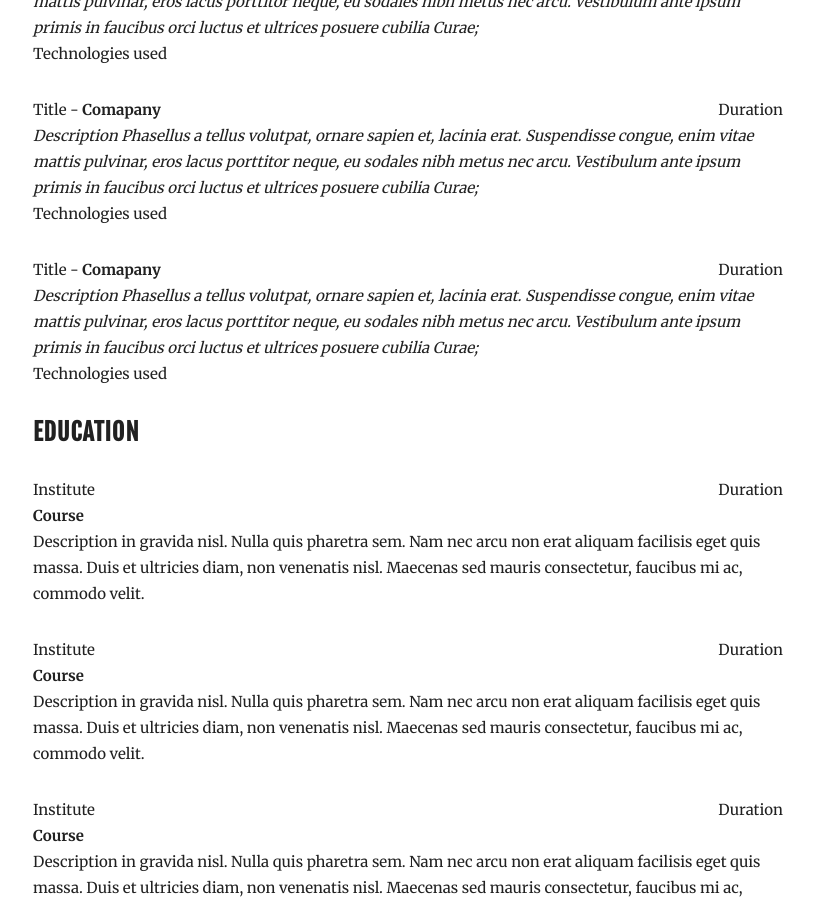
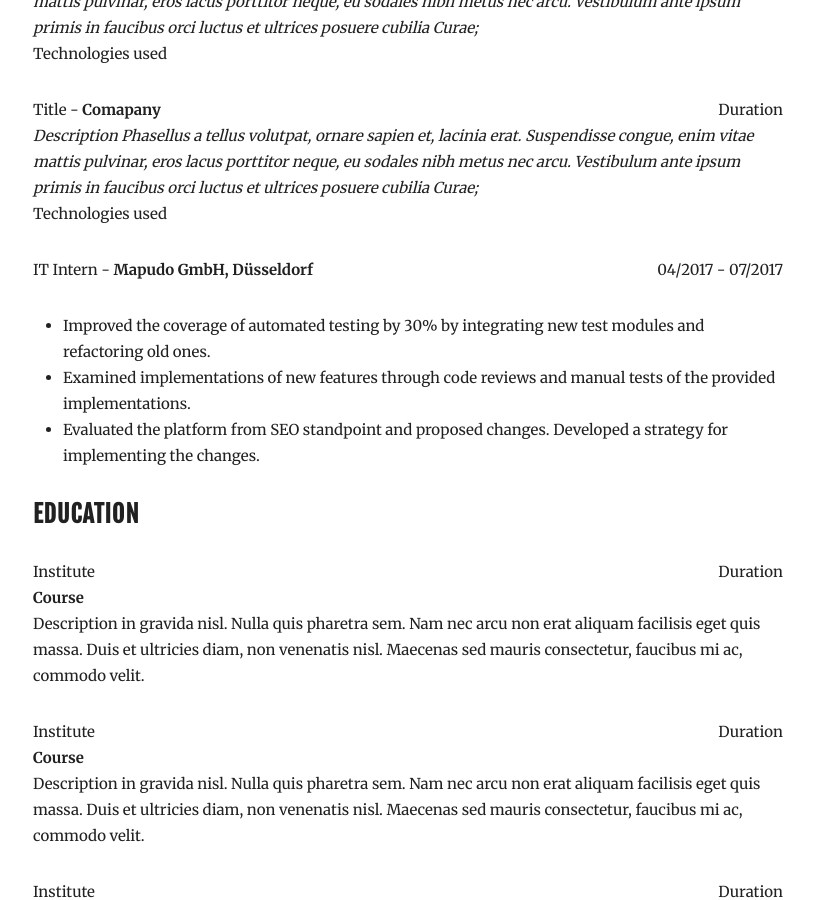
Before and after one commit to aleksandar-aleksandrov/aleksandar-aleksandrov.github.io, a Jekyll site: the page built from _pages/resume.md, in a window 1280 px wide and 900 px high, scrolled down 687 px. Shown: the whole window, without its empty margins (232-1046 px from the left). Built offline with Jekyll 4.4.1, drawn with Linux system fonts in a browser that asks for light colours; nearby versions of some CDN libraries.

Commit message:
Changed resume

```diff
--- a/_pages/resume.md
+++ b/_pages/resume.md
@@ -21,9 +21,11 @@ Title - **Comapany** <span style="float: right; ">Duration</span>
 _Description Phasellus a tellus volutpat, ornare sapien et, lacinia erat. Suspendisse congue, enim vitae mattis pulvinar, eros lacus porttitor neque, eu sodales nibh metus nec arcu. Vestibulum ante ipsum primis in faucibus orci luctus et ultrices posuere cubilia Curae;_
 Technologies used
 
-Title - **Comapany** <span style="float: right; ">Duration</span>
-_Description Phasellus a tellus volutpat, ornare sapien et, lacinia erat. Suspendisse congue, enim vitae mattis pulvinar, eros lacus porttitor neque, eu sodales nibh metus nec arcu. Vestibulum ante ipsum primis in faucibus orci luctus et ultrices posuere cubilia Curae;_
-Technologies used
+IT Intern - **Mapudo GmbH, Düsseldorf** <span style="float: right; ">04/2017 - 07/2017</span>
+- Improved the coverage of automated testing by 30% by integrating new test modules and refactoring old ones.
+- Examined implementations of new features through code reviews and manual tests of the provided implementations.
+- Evaluated the platform from SEO standpoint and proposed changes. Developed a strategy for implementing the changes.
+
 
 ### EDUCATION
 
```
